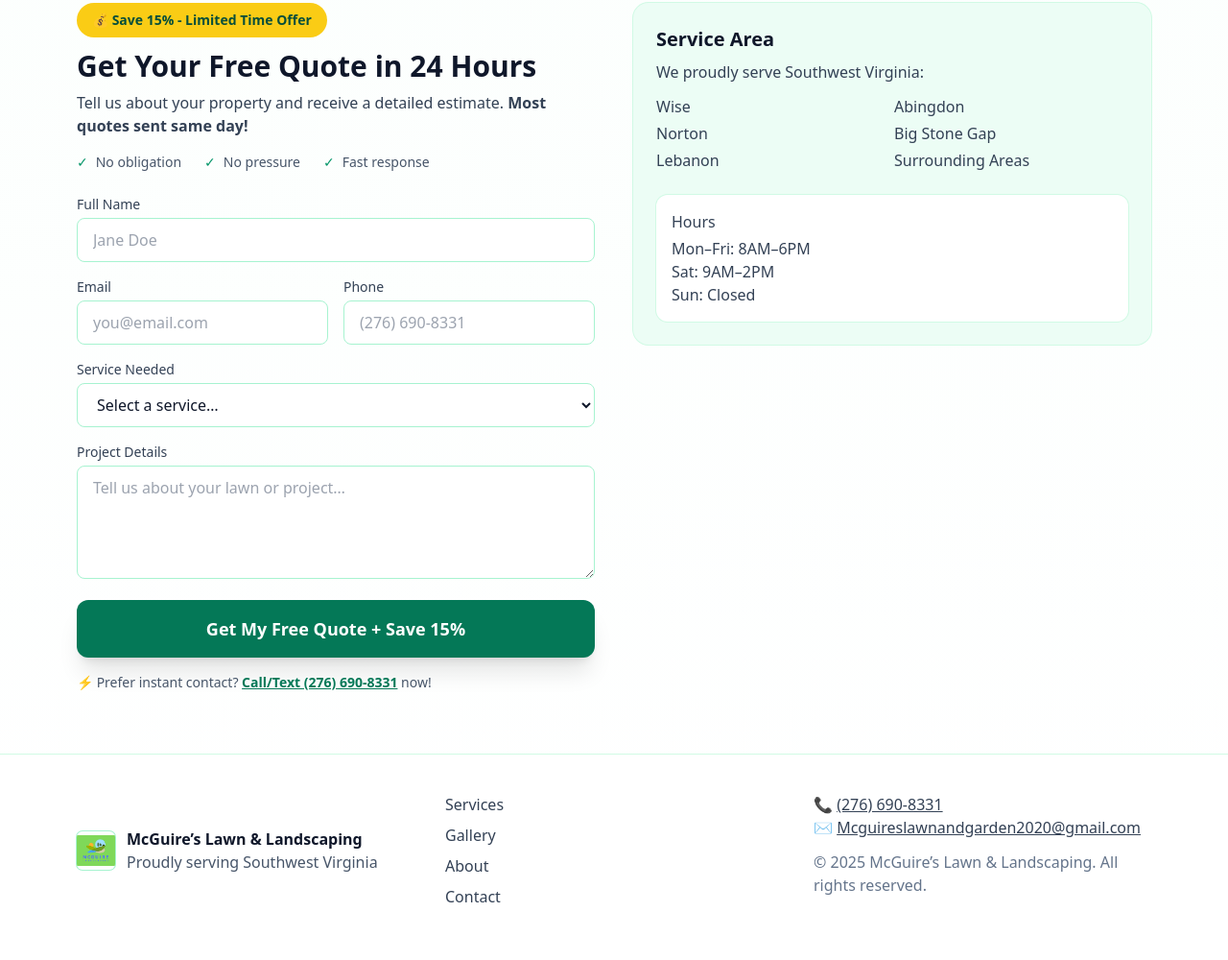
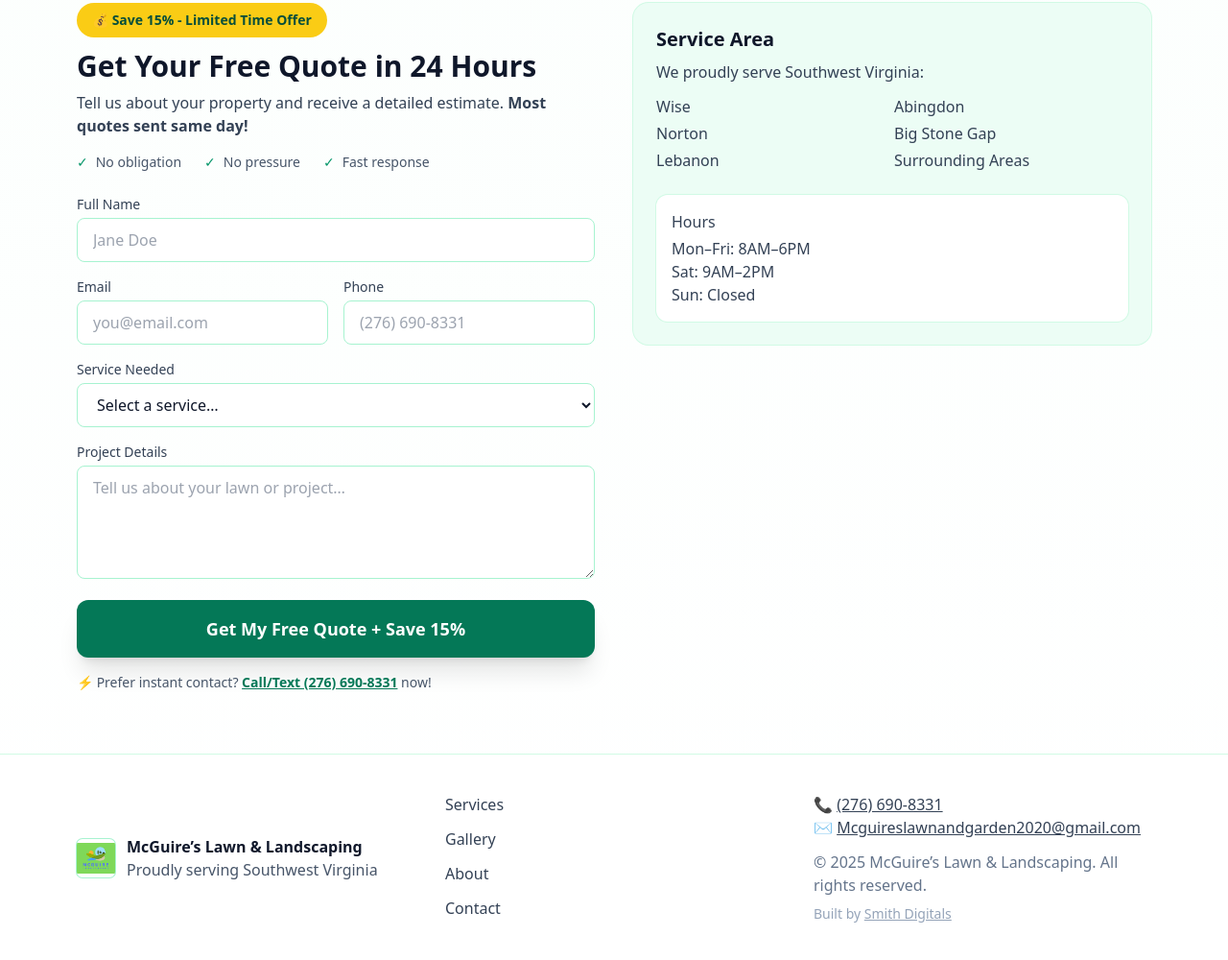
Before and after one commit to Dylanjdev/McGuires-Lawn-Landscaping, a website: page index.html in a window 1280 px wide. Shown: the part 5322-6322 px from the top of the page at 96% size. Drawn offline with nearby package versions, Linux system fonts and the light colour scheme.

Commit message:
added Smith Digitals

```diff
--- a/index.html
+++ b/index.html
@@ -593,8 +593,7 @@
       <div class="text-slate-700">
         <p>📞 <a class="underline" href="tel:2766908331">(276) 690-8331</a></p>
         <p>✉️ <a class="underline" href="mailto:Mcguireslawnandgarden2020@gmail.com">Mcguireslawnandgarden2020@gmail.com</a></p>
-        <p class="mt-3 text-slate-500">&copy; <span id="year"></span> McGuire’s Lawn & Landscaping. All rights reserved.</p>
-      </div>
+        <p class="mt-3 text-slate-500">&copy; <span id="year"></span> McGuire’s Lawn & Landscaping. All rights reserved.</p>        <p class="mt-2 text-slate-400 text-sm">Built by <a href="https://smithdigitals.com" target="_blank" rel="noopener noreferrer" class="underline hover:text-emerald-600 transition-colors">Smith Digitals</a></p>      </div>
     </div>
   </footer>
 
```
